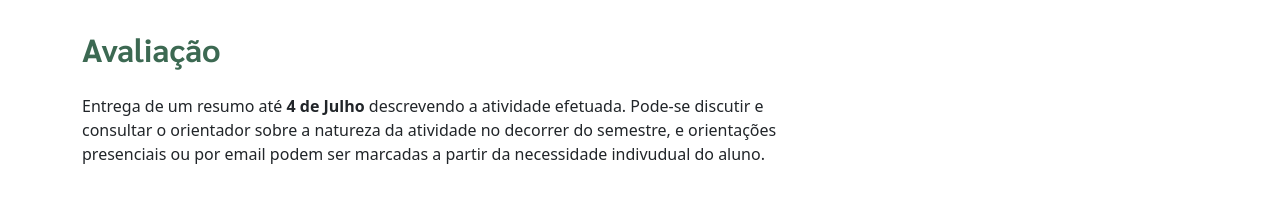
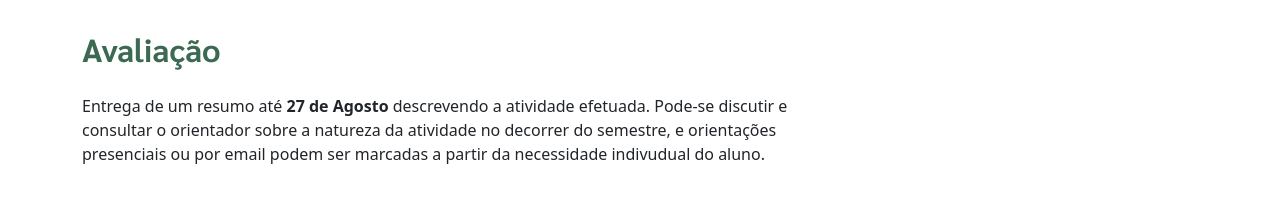
Before and after one commit to pedrokroger/pedrokroger.github.io, a Jekyll site: the page built from aulas/estagio.md, in a window 1280 px wide. Shown: the part 470-673 px from the top of the page. Built offline with Jekyll 4.4.1, drawn with Linux system fonts in a browser that asks for light colours.

Commit message:
Cronograma Estágio e Seminários depois da greve

```diff
--- a/aulas/estagio.md
+++ b/aulas/estagio.md
@@ -13,7 +13,7 @@
 
 ## Avaliação
 
-Entrega de um resumo até **4 de Julho** descrevendo a atividade efetuada.
+Entrega de um resumo até **27 de Agosto** descrevendo a atividade efetuada.
 Pode-se discutir e consultar o orientador sobre a natureza da atividade no
 decorrer do semestre, e orientações presenciais ou por email podem ser marcadas
 a partir da necessidade indivudual do aluno.
```
Also changed, not shown: aulas/seminarios.md (+1 -1 lines).
